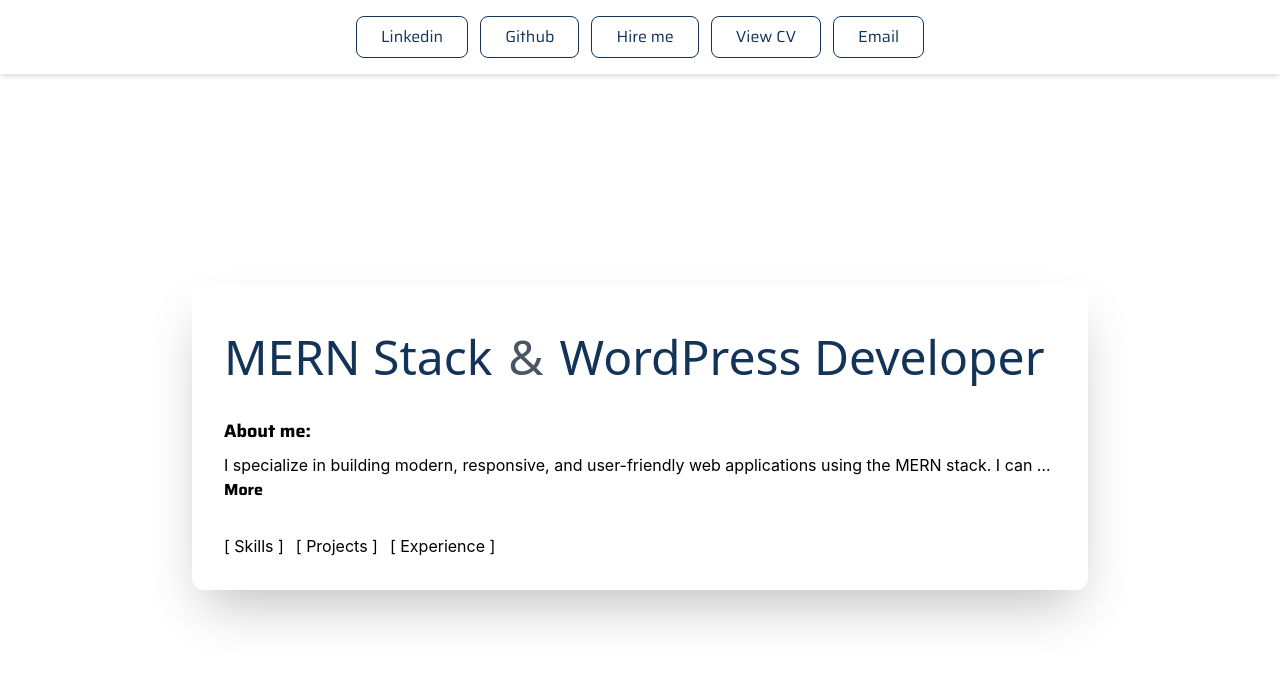
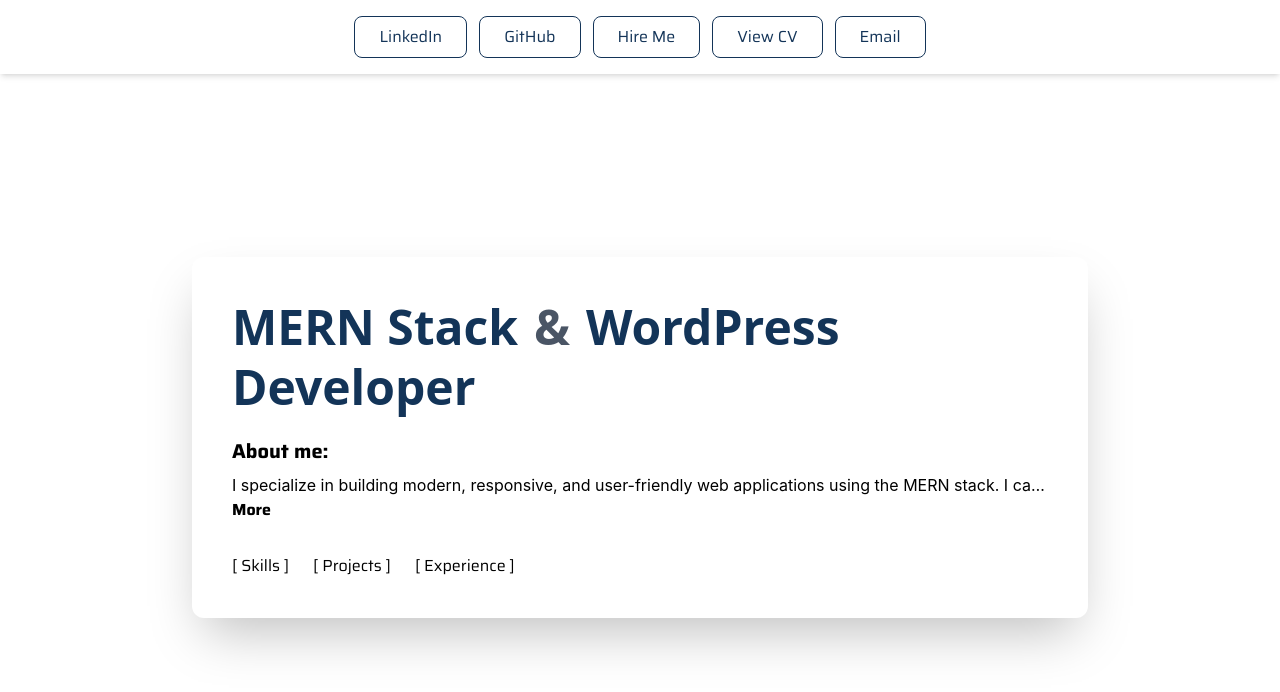
Before and after one commit to AwaisKhalil19/Dev-Portfolio, a React (Vite) app: page / in a window 1280 px wide. Shown: the top 692 px of the page. Built offline with nearby package versions, Linux system fonts and the light colour scheme; a web font is replaced by a local one.

Commit message:
Initial Commit

```diff
--- a/src/pages/Home.jsx
+++ b/src/pages/Home.jsx
@@ -1,136 +1,129 @@
-import React from 'react'
-import { Link, useNavigate } from 'react-router-dom'
-import Description from '../components/description'
-import Project from '../pages/Project'
-import Skills from '../pages/Skills'
-import Hireme from '../pages/Hireme'
-import Experience from '../pages/Experience'
+import React from "react";
+import { Link, useNavigate } from "react-router-dom";
+import Description from "../components/description";
 
 const Home = () => {
-
   const navigate = useNavigate();
 
-
-
-
   return (
-    <div className="min-h-screen bg-white">
+    <div className="min-h-screen overflow-x-hidden bg-white">
 
       {/* Navbar */}
       <nav className="bg-white shadow-md">
-        <div className="max-w-7xl mx-auto px-6 py-4 flex items-center justify-center">
+        <div className="mx-auto flex max-w-7xl items-center justify-center px-4 py-4 sm:px-6">
 
-        <div className="flex flex-row gap-3">
+          <div className="flex flex-wrap items-center justify-center gap-2 sm:gap-3">
+
+            {/* LinkedIn */}
             <button
-             onClick={()=> window.location.href = "https://www.linkedin.com/in/awais-khalil-55abbb372/"}
-             className="px-6 py-2 border-1 bg-white rounded-lg text-hc font-body cursor-pointer hover:text-white hover:bg-hc">
-                Linkedin
+              onClick={() =>
+                (window.location.href =
+                  "https://www.linkedin.com/in/awais-khalil-55abbb372/")
+              }
+              className="rounded-lg border px-4 py-2 font-body text-sm text-hc transition hover:bg-hc hover:text-white sm:px-6 sm:text-base"
+            >
+              LinkedIn
             </button>
+
+            {/* GitHub */}
             <button
-            onClick={() => window.location.href = "https://github.com/AwaisKhalil19"}
-            className="px-6 py-2 border-1 bg-white rounded-lg text-hc font-body cursor-pointer hover:text-white hover:bg-hc">
-                Github
+              onClick={() =>
+                (window.location.href =
+                  "https://github.com/AwaisKhalil19")
+              }
+              className="rounded-lg border px-4 py-2 font-body text-sm text-hc transition hover:bg-hc hover:text-white sm:px-6 sm:text-base"
+            >
+              GitHub
             </button>
+
+            {/* Hire Me */}
             <button
               onClick={() => navigate("/hire")}
-            className="px-6 py-2 border-1 bg-white rounded-lg text-hc font-body cursor-pointer hover:text-white hover:bg-hc">
-                Hire me
+              className="rounded-lg border px-4 py-2 font-body text-sm text-hc transition hover:bg-hc hover:text-white sm:px-6 sm:text-base"
+            >
+              Hire Me
             </button>
-            <button
-            className="px-6 py-2 border-1 bg-white rounded-lg text-hc font-body cursor-pointer hover:text-white hover:bg-hc">
+
+            {/* CV */}
             <a
-            href='https://docs.google.com/document/d/e/2PACX-1vRAolCUrzH9fMFgT8WeY8BJWc7CIZCduv5vK6vVPvRhNsjHmtk5mf0v_fknS5JxvYvr6Rn-w7bYDwv3/pub'
-            target='_blank'
-            rel='noopener noreferrer'
+              href="https://docs.google.com/document/d/e/2PACX-1vRAolCUrzH9fMFgT8WeY8BJWc7CIZCduv5vK6vVPvRhNsjHmtk5mf0v_fknS5JxvYvr6Rn-w7bYDwv3/pub"
+              target="_blank"
+              rel="noopener noreferrer"
+              className="rounded-lg border px-4 py-2 font-body text-sm text-hc transition hover:bg-hc hover:text-white sm:px-6 sm:text-base"
             >
               View CV
             </a>
-            </button>
+
+            {/* Email */}
             <button
-            onClick={()=> window.location.href = "mailto:awaiskhalil476@gmail.com"}
-            className="px-6 py-2 border-1 bg-white rounded-lg text-hc font-body cursor-pointer hover:text-white hover:bg-hc">
+              onClick={() =>
+                (window.location.href =
+                  "mailto:awaiskhalil476@gmail.com")
+              }
+              className="rounded-lg border px-4 py-2 font-body text-sm text-hc transition hover:bg-hc hover:text-white sm:px-6 sm:text-base"
+            >
               Email
             </button>
+
           </div>
-
-
-          {/* Links
-          <div className="flex gap-8 font-body">
-            <a href="#" className="text-gray-700 hover:text-hc">
-              Linkedin
-            </a>
-            <a href="#" className="text-gray-700 hover:text-hc">
-              Github
-            </a>
-            <a href="#" className="text-gray-700 hover:text-hc">
-              Contact
-            </a>
-            <a href="#" className="text-gray-700 hover:text-hc">
-              Projects
-            </a>
-          </div> */}
-
         </div>
       </nav>
 
-      {/* Center Container */}
-      <main className="flex justify-center items-center min-h-[calc(100vh-73px)] px-4 ">
+      {/* Main Content */}
+      <main className="flex min-h-[calc(100vh-73px)] items-center justify-center px-4 py-8 sm:px-6 sm:py-12">
 
-        <div className="w-full max-w-4xl bg-white rounded-xl shadow-2xl p-8">
-          {/* <h2 className="font-body text-2xl font-bold text-start text-gray-600">
-            I'M
-          </h2> */}
+        <div className="w-full max-w-4xl rounded-xl bg-white p-5 shadow-2xl sm:p-8 md:p-10">
 
-          <h1 className="font-heading text-hc text-start text-5xl/20 text-hc">
-            MERN Stack<span className='text-gray-600 px-4'>&</span>WordPress Developer
+          {/* Main Heading */}
+          <h1 className="font-heading text-3xl font-bold leading-tight text-hc sm:text-4xl md:text-5xl">
+            MERN Stack
+            <span className="px-2 text-gray-600 sm:px-4">
+              &
+            </span>
+            WordPress Developer
           </h1>
-          <h2 className='mt-5 mb-2 text-lg font-body font-bold'>About me:</h2>
+
+          {/* About */}
+          <h2 className="mb-2 mt-5 font-body text-lg font-bold sm:text-xl">
+            About me:
+          </h2>
+
           <Description
-          className="font-body text-sm mt-1 text-secondary"
+            className="mt-1 font-body text-sm leading-6 text-secondary sm:text-base sm:leading-7"
             text="I specialize in building modern, responsive, and user-friendly web applications using the MERN stack. I can develop full-stack applications, REST APIs, and modern React.js interfaces, along with WordPress websites and customizations. I also work with API integrations, bug fixing, performance optimization, and clean, scalable code to deliver reliable digital experiences."
           />
-        <div className="flex flex-row items-center gap-3 mt-8">
+
+          {/* Navigation Links */}
+          <div className="mt-8 flex flex-wrap items-center gap-x-5 gap-y-3 font-body text-sm sm:gap-x-6 sm:text-base">
+
             <Link
               to="/skills"
-        //target="_blank"
-        rel="noopener noreferrer"
-        className="flex items-center gap-2 hover:text-hc"
+              className="transition hover:text-hc"
             >
-        <span>[ Skills ]</span>
+              [ Skills ]
             </Link>
 
             <Link
               to="/project"
-        target="_blank"
-        rel="noopener noreferrer"
-        className="flex items-center gap-2 hover:text-hc"
+              className="transition hover:text-hc"
             >
-        <span>[ Projects ]</span>
+              [ Projects ]
             </Link>
 
             <Link
               to="/experience"
-        //target="_blank"
-        rel="noopener noreferrer"
-        className="flex items-center gap-2 hover:text-hc"
+              className="transition hover:text-hc"
             >
-        <span>[ Experience ]</span>
+              [ Experience ]
             </Link>
 
-      {/* <a
-        href="#"
-        className="flex items-center gap-2 hover:text-hc"
-        >
-        <span>[ Reviews ]</span>
-      </a> */}
           </div>
 
         </div>
       </main>
 
     </div>
+  );
+};
 
-  )
-}
-
-export default Home
+export default Home;
--- a/src/pages/Project.jsx
+++ b/src/pages/Project.jsx
@@ -6,33 +6,28 @@ import ProjectCard from "../components/projectCard";
 
 const Project = () => {
   return (
-    <section className="min-h-screen px-6 py-10">
+    <section className="min-h-screen overflow-x-hidden px-4 py-8 sm:px-6 sm:py-10">
       <div className="mx-auto max-w-6xl">
 
         {/* Heading */}
-        <div className="mb-12 flex flex-row items-start justify-between">
+        <div className="mb-10 flex flex-col gap-8 sm:mb-12 md:flex-row md:items-start md:justify-between">
 
           {/* Left */}
-          <div className="w-1/2 flex flex-col">
-            <p className="font-body text-2xl font-bold uppercase tracking-widest text-gray-400">
+          <div className="w-full md:w-1/2">
+            <p className="font-body text-lg font-bold uppercase tracking-widest text-gray-400 sm:text-2xl">
               These are
             </p>
 
-            <h1 className="mt-5 font-heading text-md font-bold text-hc md:text-6xl">
+            <h1 className="mt-4 font-heading text-4xl font-bold leading-tight text-hc sm:text-5xl md:mt-5 md:text-6xl">
               Projects
             </h1>
-
-            {/* <p className="mt-8 max-w-2xl font-body text-gray-500">
-              A collection of projects I have built using modern
-              technologies and development practices.
-            </p> */}
           </div>
 
           {/* Home Button */}
-          <div className="w-1/2 flex justify-end">
+          <div className="flex w-full justify-start md:w-1/2 md:justify-end">
             <Link
               to="/"
-              className="flex w-fit items-center gap-2 rounded-lg border border-border-custom px-5 py-2.5 font-body font-bold text-hc transition duration-300 hover:bg-hc hover:text-white"
+              className="flex w-fit items-center gap-2 rounded-lg border border-border-custom px-4 py-2.5 font-body text-sm font-bold text-hc transition duration-300 hover:bg-hc hover:text-white sm:px-5 sm:text-base"
             >
               <FaArrowLeft />
               <span>Home</span>
@@ -42,13 +37,15 @@ const Project = () => {
         </div>
 
         {/* Projects Grid */}
-        <div className="grid grid-cols-1 gap-6 mt-5 md:grid-cols-2 lg:grid-cols-3 items-stretch">
+        <div className="mt-5 grid grid-cols-1 items-stretch gap-5 sm:gap-6 md:grid-cols-2 lg:grid-cols-3">
+
           {projects.map((project) => (
             <ProjectCard
               key={project.id}
               project={project}
             />
           ))}
+
         </div>
 
       </div>
```
Also changed, not shown: src/components/projectCard.jsx (+22 -21 lines), src/pages/Experience.jsx (+30 -35 lines), src/pages/Hireme.jsx (+21 -199 lines), src/pages/Skills.jsx (+27 -29 lines). Lines whose indentation alone changed are shown as unchanged.
